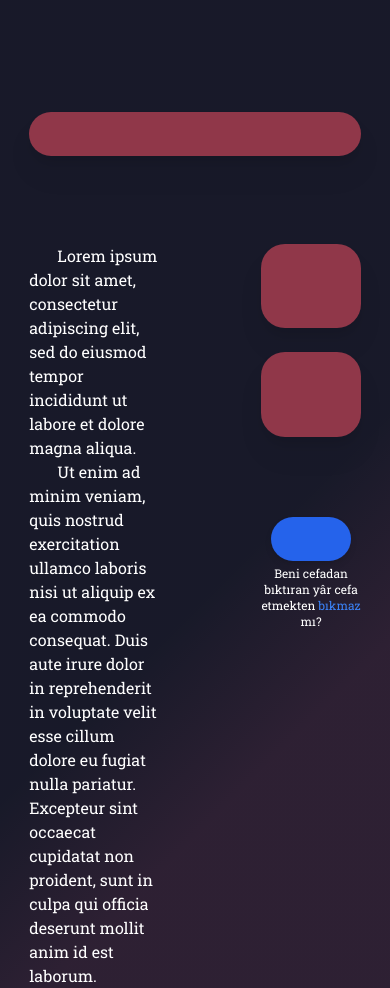
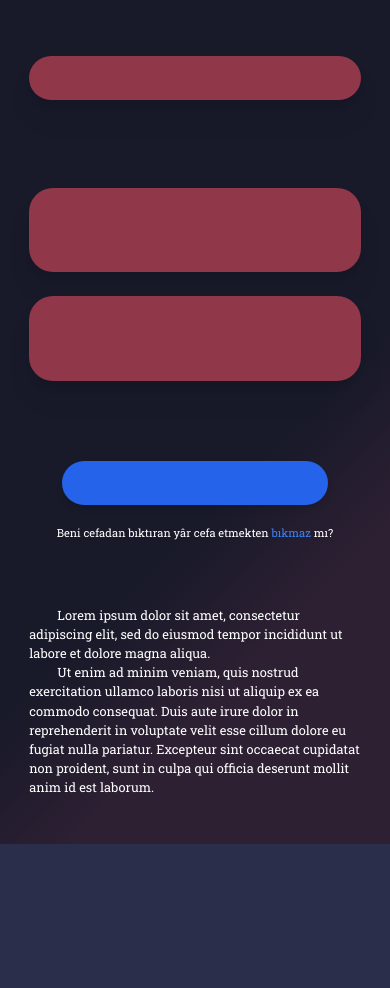
Before and after one commit to xdivayze/meralcord-og, a React (Create React App) app in the folder frontend/: page / in a window 390 px wide. After the commit the page ends 844 px from the top, so only its background shows below. Built offline with nearby package versions, Linux system fonts and the light colour scheme.

Commit message:
responsivity upgrades

```diff
--- a/frontend/src/Components/Home/Home.tsx
+++ b/frontend/src/Components/Home/Home.tsx
@@ -6,18 +6,18 @@ import TextSpace from "./TextSpace"
 const Home = () => {
   return (
     <div className="w-full h-full flex flex-col items-center justify-center">
-      <div className="w-full mt-28 items-center flex justify-center">
+      <div className="w-full mt-14 md:mt-28 items-center flex justify-center">
         <LongBar />
       </div>
-      <div className="flex-row-reverse flex w-[85%] mt-16">
-        <div className="w-[60%] h-full items-center flex flex-col">
+      <div className="flex-col md:flex-row-reverse flex w-[85%] mt-16">
+        <div className="md:w-[60%] w-full h-full items-center flex flex-col">
           <div className="w-full items-end flex flex-col">
             <ObeseBar text="" />
             <ObeseBar text="" />
           </div>
           <SubmitButton />
         </div>
-        <div className="w-[40%] mt-6">
+        <div className="w-full md:w-[40%] md:mt-6 mt-16">
           <TextSpace />
         </div>
       </div>
--- a/frontend/src/Components/Home/ObeseBar.tsx
+++ b/frontend/src/Components/Home/ObeseBar.tsx
@@ -1,7 +1,7 @@
 
 const ObeseBar = (props: { text: string }) => {
   return (
-    <div className="mt-6 min-h-[10vh] w-[50%] bg-dark-clay rounded-3xl drop-shadow-xl">
+    <div className="mt-6 min-h-[10vh] w-full md:w-[50%] bg-dark-clay rounded-3xl drop-shadow-xl">
       {props.text}
     </div>
   )
--- a/frontend/src/Components/Home/SubmitButton.tsx
+++ b/frontend/src/Components/Home/SubmitButton.tsx
@@ -1,12 +1,12 @@
 const SubmitButton = () => {
   return (
     <div className="mt-20 w-full flex flex-col items-end ">
-      <div className="w-1/2 flex flex-col items-center">
+      <div className=" w-full md:w-1/2 flex flex-col items-center">
         <button className="w-[80%] h-11 bg-blue-600 rounded-3xl drop-shadow-md hover:drop-shadow-xl"></button>
       </div>
-      <div className="mt-1 text-white w-1/2 flex flex-col items-center font-roboto-slab text-center md:text-base text-xs">
+      <div className="md:mt-1 text-white w-full md:w-1/2 flex flex-col items-center font-roboto-slab text-center md:text-base mt-5 text-2xs">
         <p>
-          Beni cefadan bıktıran yâr cefa etmekten <a className="text-blue-500 hover:text-blue-700" href="https://meral.club">bıkmaz</a> mı?
+          Beni cefadan bıktıran yâr cefa etmekten <a className="text-blue-500 hover:text-blue-700" href="https://meral.club" target="_blank">bıkmaz</a> mı?
         </p>
       </div>
     </div>
--- a/frontend/src/Components/Home/TextSpace.tsx
+++ b/frontend/src/Components/Home/TextSpace.tsx
@@ -1,6 +1,6 @@
 const TextSpace = () => {
   return (
-    <div className="font-roboto-slab text-white  md:text-2xl text-base">
+    <div className="font-roboto-slab text-white md:text-lg lg:text-2xl text-sm">
       <p className="indent-7" >Lorem ipsum dolor sit amet, consectetur adipiscing elit, sed do eiusmod tempor incididunt ut labore et dolore magna aliqua. </p>
       <p className="indent-7">Ut enim ad minim veniam, quis nostrud exercitation ullamco laboris nisi ut aliquip ex ea commodo consequat. Duis aute irure dolor in reprehenderit in voluptate velit esse cillum dolore eu fugiat nulla pariatur. Excepteur sint occaecat cupidatat non proident, sunt in culpa qui officia deserunt mollit anim id est laborum.</p>
     </div>
--- a/frontend/tailwind.config.js
+++ b/frontend/tailwind.config.js
@@ -4,6 +4,16 @@ module.exports = {
     "./src/**/*.{js,jsx,ts,tsx}"
   ],
   theme: {
+    fontSize: {
+      '2xs': '0.7rem',
+      sm: '0.8rem',
+      base: '1rem',
+      xl: '1.25rem',
+      '2xl': '1.563rem',
+      '3xl': '1.953rem',
+      '4xl': '2.441rem',
+      '5xl': '3.052rem',
+    },
     extend: {
       colors: {
         'dark-purple': '#2B2E4A',
```
